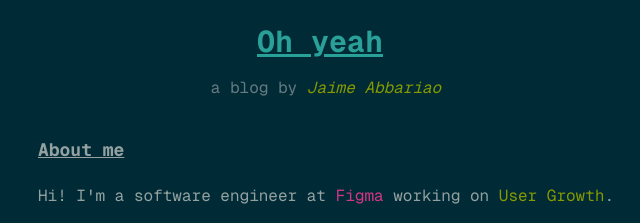
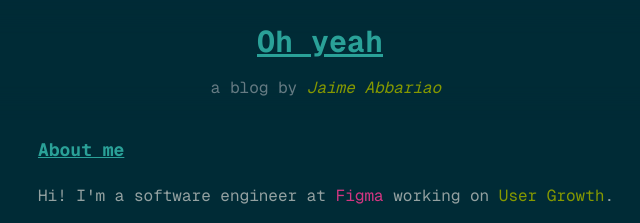
Before and after one commit to ja153903/oh-yeah, a Next.js app: page /about-me in a window 1280 px wide. Shown: the top 223 px of the page, without its empty margins (314-954 px from the left). Built offline with nearby package versions, Linux system fonts and the light colour scheme.

Commit message:
updating text color

```diff
--- a/src/app/about-me/page.tsx
+++ b/src/app/about-me/page.tsx
@@ -3,7 +3,7 @@ import Link from 'next/link'
 export default async function Page() {
   return (
     <div className="p-4 flex flex-col gap-5 w-full max-w-none md:w-auto md:max-w-[100ch]">
-      <h1 className="text-lg font-bold underline">About me</h1>
+      <h1 className="text-lg font-bold underline text-cyan">About me</h1>
       <div className="flex flex-col gap-3">
         <p>
           Hi! I&apos;m a software engineer at{' '}
```
